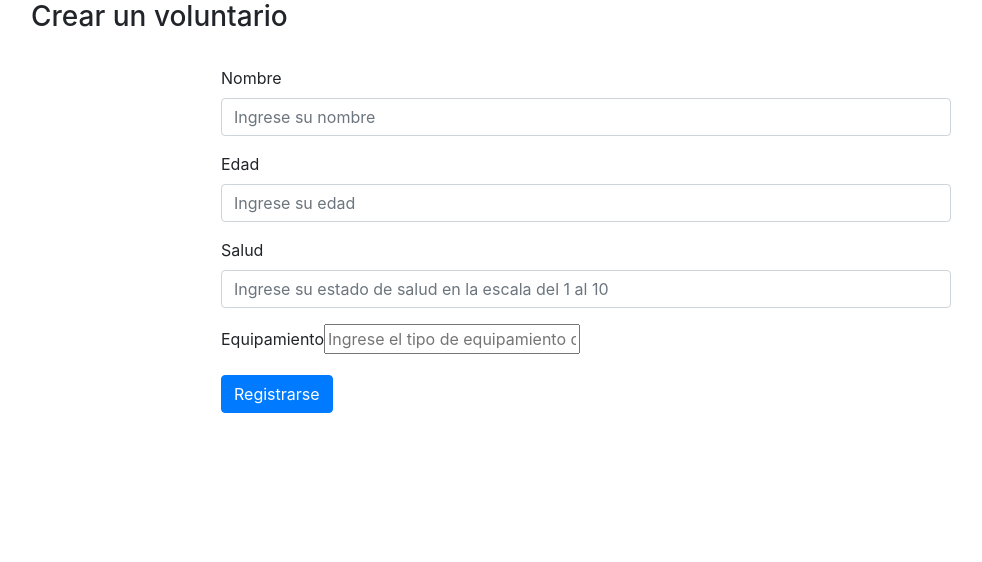
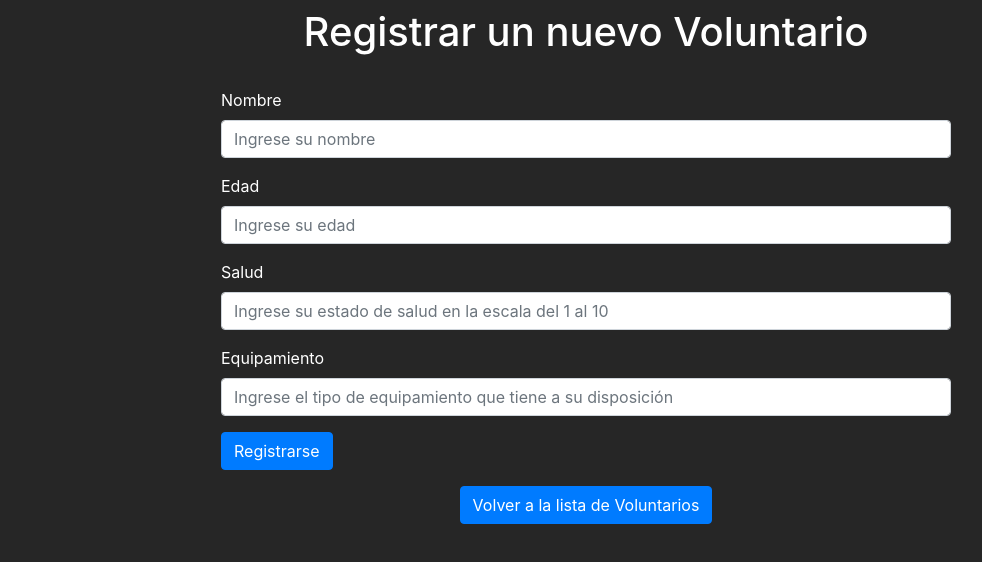
Before and after one commit to nic0q/TBD-Control-2, a Nuxt app in the folder Frontend/: page /createVoluntary in a window 1280 px wide. Shown: the top 562 px of the page, without its empty margins (54-1036 px from the left). Built offline with nearby package versions, Linux system fonts and the light colour scheme.

Commit message:
refactor: correcciones y mejoras

```diff
--- a/Frontend/components/VoluntaryRow.vue
+++ b/Frontend/components/VoluntaryRow.vue
@@ -7,16 +7,8 @@
     <td>{{ health }}</td>
     <td v-if="{ avalaible }">Disponible</td>
     <td v-else>No disponible</td>
-    <button
-      type="button"
-      v-on:click="editVoluntary"
-      class="btn btn-primary mx-2"
-    >
-      Edit
-    </button>
-    <button type="button" v-on:click="deleteVoluntary" class="btn btn-danger">
-      Delete
-    </button>
+    <a href="/showVoluntary" class="btn btn-danger" role="button" aria-pressed="true"
+      v-on:click="deleteVoluntary">Borrar</a>
   </tr>
 </template>
 <script>
@@ -43,3 +35,9 @@
   },
 };
 </script>
+<style>
+tr {
+  text-align: center;
+  color: white;
+}
+</style>
--- a/Frontend/pages/createVoluntary.vue
+++ b/Frontend/pages/createVoluntary.vue
@@ -1,61 +1,42 @@
 <template>
   <form method="post">
     <div class="container">
-      <h3>Crear un voluntario</h3>
+      <div align="center" class="container my-2">
+        <h1 style="color: white"> Registrar un nuevo Voluntario</h1>
+      </div>
       <br />
+      <div class="f">
         <div class="row justify-content-center">
           <div class="col-12 col-md-8">
             <div class="form-group">
               <label for="name" class="control-label">Nombre</label>
-            <input
-              v-model="formData.name"
-              type="text"
-              class="form-control"
-              id="name"
-              placeholder="Ingrese su nombre"
-            />
+              <input v-model="formData.name" type="text" class="form-control" id="name"
+                placeholder="Ingrese su nombre" />
             </div>
             <div class="form-group">
               <label for="edad" class="control-label">Edad</label>
-            <input
-              v-model="formData.age"
-              type="text"
-              class="form-control"
-              id="edad"
-              name="edad"
-              placeholder="Ingrese su edad"
-            />
+              <input v-model="formData.age" type="text" class="form-control" id="edad" name="edad"
+                placeholder="Ingrese su edad" />
             </div>
             <div class="form-group">
               <label for="salud" class="control-label">Salud</label>
-            <input
-              v-model="formData.health"
-              type="text"
-              class="form-control"
-              id="salud"
-              name="salud"
-              placeholder="Ingrese su estado de salud en la escala del 1 al 10"
-            />
+              <input v-model="formData.health" type="text" class="form-control" id="salud" name="salud"
+                placeholder="Ingrese su estado de salud en la escala del 1 al 10" />
             </div>
             <div class="form-group">
               <label for="equipamiento" class="control-label">Equipamiento</label>
-            <input
-              v-model="formData.inventory"
-              type="text"
-              class="forlm-control"
-              id="equipamiento"
-              name="equipamiento"
-              placeholder="Ingrese el tipo de equipamiento que tiene a su disposición"
-            />
+              <input v-model="formData.inventory" type="text" class="form-control" id="equipamiento" name="equipamiento"
+                placeholder="Ingrese el tipo de equipamiento que tiene a su disposición" />
             </div>
             <div class="form-group">
-            <button
-              type="submit"
-              v-on:click="sendData()"
-              class="btn btn-primary"
-            >
+              <button type="submit" v-on:click="sendData()" class="btn btn-primary">
                 Registrarse
               </button>
+            </div>
+            <div class="row justify-content-center">
+              <a href="/showVoluntary" class="btn btn-primary" role="button" aria-pressed="true">Volver a la lista de
+                Voluntarios</a>
+            </div>
           </div>
         </div>
       </div>
@@ -81,6 +62,13 @@ export default {
       try {
         this.$axios.post("/voluntaries", this.formData);
         console.log(this.formData);
+      } catch (error) {
+        console.log("error", error);
+      }
+    },
+    editVoluntary: async function () {
+      try {
+        await this.$axios.put(`/voluntaries/${this.id}`, this.formData);
       } catch (error) {
         console.log("error", error);
       }
@@ -113,3 +101,12 @@ export default {
   // }
 };
 </script>
+<style>
+body {
+  background: #262626
+}
+
+.f {
+  color: white;
+}
+</style>
--- a/Frontend/pages/showVoluntary.vue
+++ b/Frontend/pages/showVoluntary.vue
@@ -1,17 +1,12 @@
 <template>
   <ul class="item-list">
     <div class="row">
-      <div class="col">
-        <h1>Lista Voluntarios</h1>
-      </div>
-      <div class="col">
-        <a
-          href="/createVoluntary"
-          class="btn btn-primary btn-lg active"
-          role="button"
-          aria-pressed="true"
-          >Crear un voluntario</a
-        >
+      <div align="center" class="container my-2">
+        <h1 style="color: white"> Lista de Voluntarios</h1>
+        <div class="text-left">
+          <a href="/createVoluntary" class="btn btn-primary" role="button" aria-pressed="true">Crear un
+            voluntario</a>
+        </div>
       </div>
     </div>
     <table class="table table-striped">
@@ -28,17 +23,8 @@
         </tr>
       </thead>
       <tbody>
-        <VoluntaryRow
-          v-for="(item, index) in items"
-          :key="index"
-          :id="item.id"
-          :name="item.name"
-          :age="item.age"
-          :inventory="item.inventory"
-          :health="item.health"
-          :avalaible="item.avalaible"
-          v-on:tengores="onResultados"
-        >
+        <VoluntaryRow v-for="(item, index) in items" :key="index" :id="item.id" :name="item.name" :age="item.age"
+          :inventory="item.inventory" :health="item.health" :avalaible="item.avalaible" v-on:tengores="onResultados">
         </VoluntaryRow>
       </tbody>
     </table>
@@ -47,52 +33,30 @@
         <div class="card-body p-sm-5">
           <h2 class="text-center mb-4">Editar voluntario </h2>
           <form method="post">
-             <div class="edit-forms my-2"></div>
-              <label for= "id" class="control-label">Seleccionar ID: </label>
-              <select id="id" class="edit-forms my-2 dropdown-toggle" aria-expanded="false" data-bs-toggle="dropdown" type="button" v-model="id">
-                <option v-for="(item, index) in items" :key="index" >
-                  {{ item.id }}
-                </option>
-              </select>
+            <div class="edit-forms my-2"></div>
+            <label for="id" class="control-label">Seleccionar ID: </label>
+            <select id="id" class="edit-forms my-2 dropdown-toggle" aria-expanded="false" data-bs-toggle="dropdown"
+              type="button" v-model="id">
+              <option v-for="(item, index) in items" :key="index">
+                {{ item.id }}
+              </option>
+            </select>
             <div class="edit-forms my-2">
               <label for="name" class="control-label">Nombre</label>
-              <input
-                id="name"
-                v-model="formData.name"
-                class="form-control"
-                type="text"
-                name="nombre"
-              />
+              <input id="name" v-model="formData.name" class="form-control" type="text" name="nombre" />
             </div>
             <div class="edit-forms my-2">
               <label for="edad" class="control-label">Edad</label>
-              <input
-                id="edad"
-                class="form-control"
-                v-model="formData.age"
-                type="text"
-                name="edad"
-              />
+              <input id="edad" class="form-control" v-model="formData.age" type="text" name="edad" />
             </div>
             <div class="edit-forms my-2">
               <label for="salud" class="control-label">Salud</label>
-              <input
-                id="salud"
-                class="form-control"
-                v-model="formData.health"
-                name="salud"
-                rows="1"
-              />
+              <input id="salud" class="form-control" v-model="formData.health" name="salud" rows="1" />
             </div>
             <div class="edit-forms my-2">
               <label for="equipamiento" class="control-label">Equipamiento</label>
-              <input
-                id="equipamiento"
-                v-model="formData.inventory"
-                class="form-control"
-                type="tex"
-                name="equipamiento"
-              />
+              <input id="equipamiento" v-model="formData.inventory" class="form-control" type="tex"
+                name="equipamiento" />
             </div>
             <div>
               <button class="btn btn-primary d-block w-100" type="submit" v-on:click="editVoluntary()">
@@ -109,13 +73,15 @@
 <script>
 export default {
   data() {
-    return {formData: {
+    return {
+      formData: {
         name: "",
         age: "",
         health: "",
         inventory: "",
         avalaible: 1,
-      }, items: [], id: Number };
+      }, items: [], id: Number
+    };
   },
   components: {
     dirs: ["~/components"],
@@ -150,3 +116,8 @@ export default {
   },
 };
 </script>
+<style>
+body {
+  background: #262626
+}
+</style>
```
Lines whose indentation alone changed are shown as unchanged.
